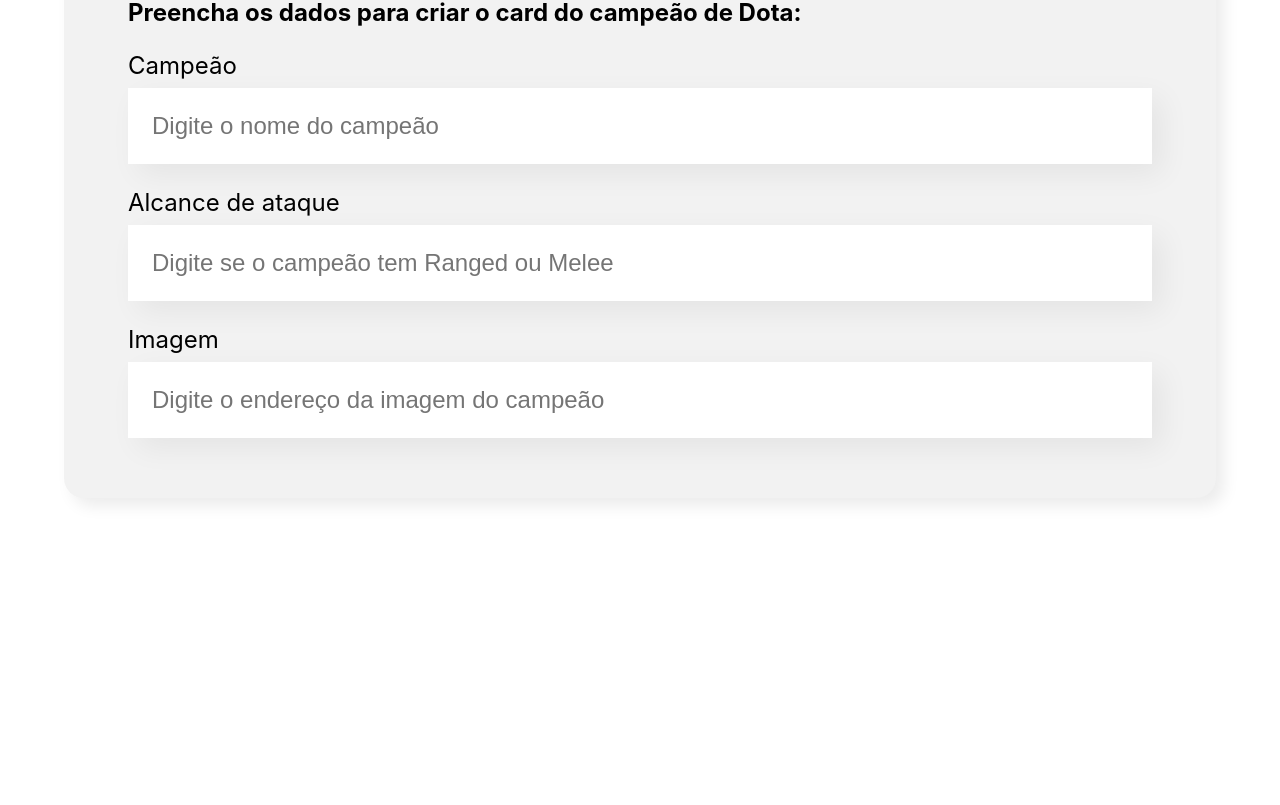
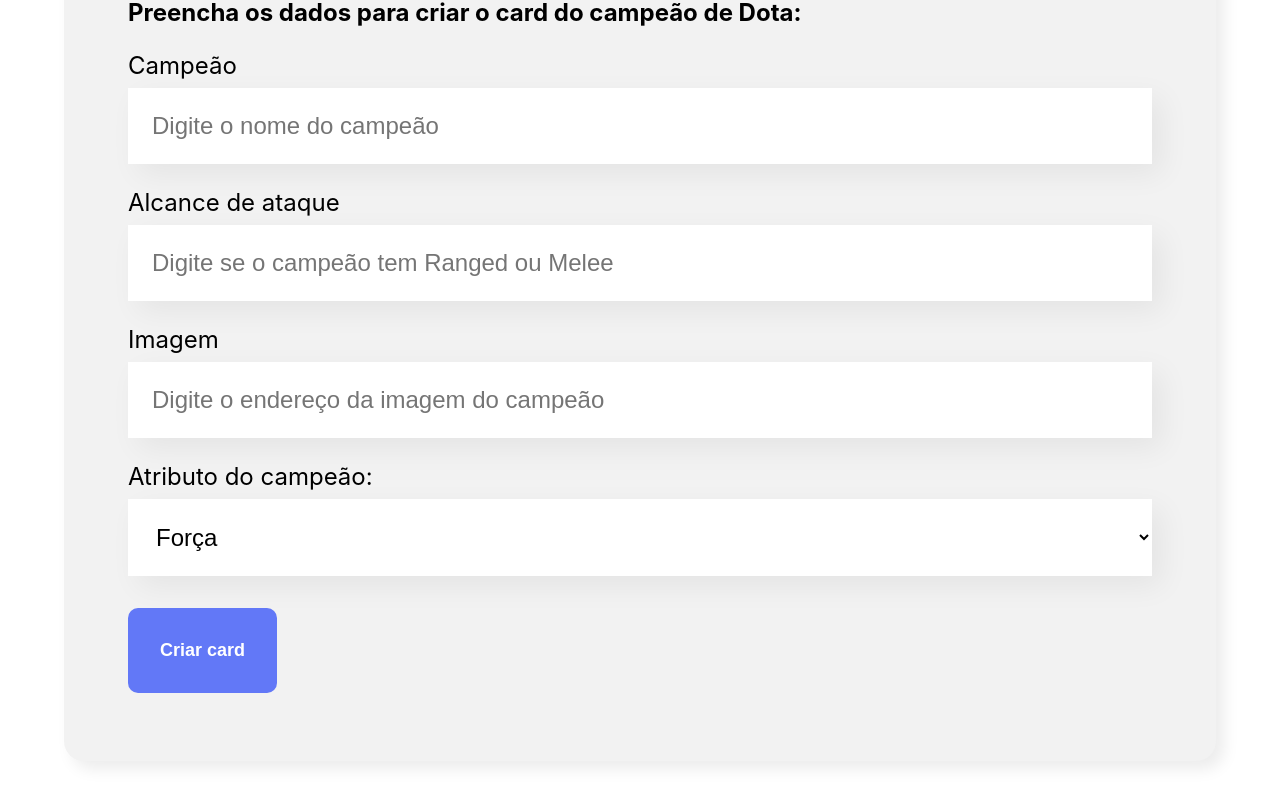
Before and after one commit to Frolber/Organo, a React (Create React App) app in the folder organo/: page / in a window 1280 px wide. Shown: the part 636-1441 px from the top of the page. Before the commit the page ends 1214 px from the top, so only its background shows below. Built offline with nearby package versions, Linux system fonts and the light colour scheme.

Commit message:
Criado componentes Botão e ListaSupensa e feito ajustes no submit

```diff
--- /dev/null
+++ b/organo/src/componentes/Botao/Botao.css
@@ -0,0 +1,14 @@
+.botao {
+   background-color: #6278F7;
+   border-radius: 10px;
+   font-weight: 700;
+   font-size: 18px;
+   padding: 32px;
+   border: none;
+   cursor: pointer;
+   color: #FFF;
+   margin: 32px 0;
+}
+.botao:hover {
+   color: #95FFD4;
+}
--- /dev/null
+++ b/organo/src/componentes/Botao/index.js
@@ -0,0 +1,11 @@
+import './Botao.css'
+
+const Botao = (props) => {
+   return(
+      <button className="botao">
+         {props.children}
+      </button>
+   )
+}
+
+export default Botao;
--- a/organo/src/componentes/CampoTexto/index.js
+++ b/organo/src/componentes/CampoTexto/index.js
@@ -4,7 +4,7 @@
    return (
       <div className="campo-texto">
          <label>{props.label}</label>
-         <input placeholder={props.placeholder}/>
+         <input required={props.obrigatorio} placeholder={props.placeholder}/>
       </div>
    )
 }
--- a/organo/src/componentes/Formulario/index.js
+++ b/organo/src/componentes/Formulario/index.js
@@ -1,26 +1,44 @@
 import "./Formulario.css";
 import CampoTexto from "../CampoTexto";
+import ListaSuspensa from "../ListaSuspensa";
+import Botao from "../Botao";
 
 const Formulario = () => {
+   const atributos = ["Força", "Agilidade", "Inteligência"];
+
+   const aoSalvar = (evento) => {
+      evento.preventDefault();
+      console.log("Form foi submetido");
+   };
+
    return (
       <section className="formulario">
-         <form>
+         <form onSubmit={aoSalvar}>
             <h2>Preencha os dados para criar o card do campeão de Dota:</h2>
             <CampoTexto
+               obrigatorio={true}
                label="Campeão"
                placeholder="Digite o nome do campeão"
             />
             <CampoTexto
+               obrigatorio={true}
                label="Alcance de ataque"
                placeholder="Digite se o campeão tem Ranged ou Melee"
             />
             <CampoTexto
+               obrigatorio={true}
                label="Imagem"
                placeholder="Digite o endereço da imagem do campeão"
             />
+            <ListaSuspensa
+               obrigatorio={true}
+               label="Atributo do campeão:"
+               itens={atributos}
+            />
+            <Botao>Criar card</Botao>
          </form>
       </section>
-   )
+   );
 };
 
 export default Formulario;
--- /dev/null
+++ b/organo/src/componentes/ListaSuspensa/ListaSuspensa.css
@@ -0,0 +1,18 @@
+.lista-suspensa {
+}
+
+.lista-suspensa label {
+   display: block;
+   margin-bottom: 8px;
+   font-size: 24px;
+}
+
+.lista-suspensa select {
+   background-color: #fff;
+   box-shadow: 10px 10px 30px rgba(0, 0, 0, 0.06);
+   width: 100%;
+   border: none;
+   font-size: 24px;
+   padding: 24px;
+   box-sizing: border-box;
+}
--- /dev/null
+++ b/organo/src/componentes/ListaSuspensa/index.js
@@ -0,0 +1,14 @@
+import "./ListaSuspensa.css";
+
+const ListaSuspensa = (props) => {
+   return (
+      <div className="lista-suspensa">
+         <label>{props.label}</label>
+         <select required={props.obrigatorio}>
+            {props.itens.map(item => <option key={item}>{item}</option>)}
+         </select>
+      </div>
+   );
+};
+
+export default ListaSuspensa;
```
